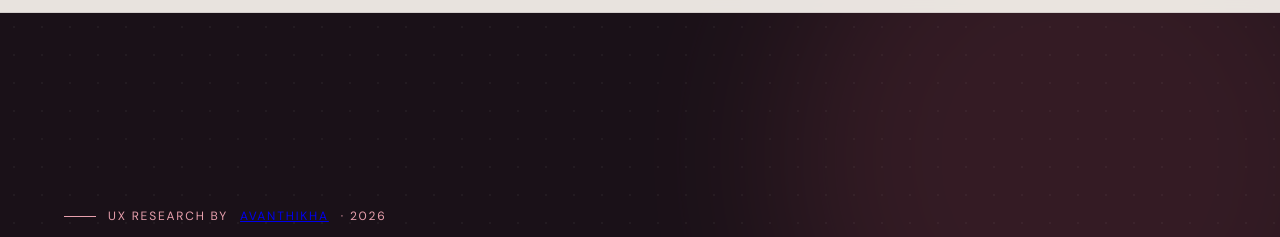
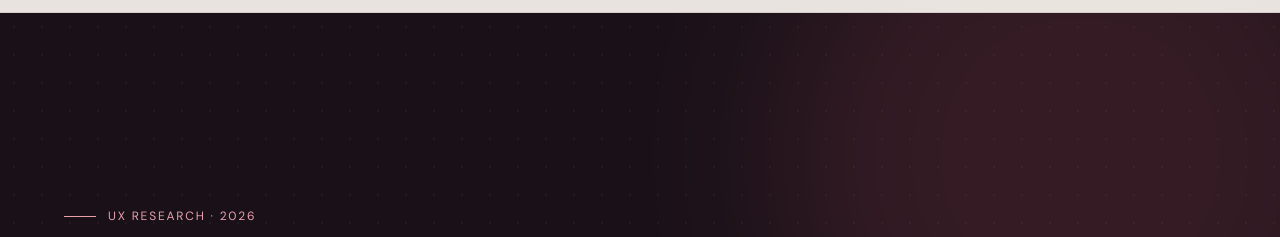
Before and after one commit to avi11204/polishedgaze_by_abhinaya, a plain HTML site: page index.html in a window 1280 px wide. Shown: the part 43-280 px from the top of the page. Drawn offline with nearby package versions, Linux system fonts and the light colour scheme; a web font is replaced by a local one.

Commit message:
Update index.html

```diff
--- a/index.html
+++ b/index.html
@@ -383,7 +383,7 @@
   <div class="hero-blob hero-blob-1"></div>
   <div class="hero-blob hero-blob-2"></div>
   <div class="hero-content">
-    <p class="hero-eyebrow">UX Research by <a href="https://avi11204.github.io/bsa_portfolio/" target="_blank">Avanthikha</a> · 2026</p>
+    <p class="hero-eyebrow">UX Research</a> · 2026</p>
     <h1 class="hero-title">PolishedGaze<br><em>by Abhinaya</em></h1>
     <p class="hero-desc">A nail art studio in Coimbatore. This research documents user interviews, survey insights, pain points, and website feature recommendations — built as a UX case study portfolio piece.</p>
     <div class="hero-meta">
```
